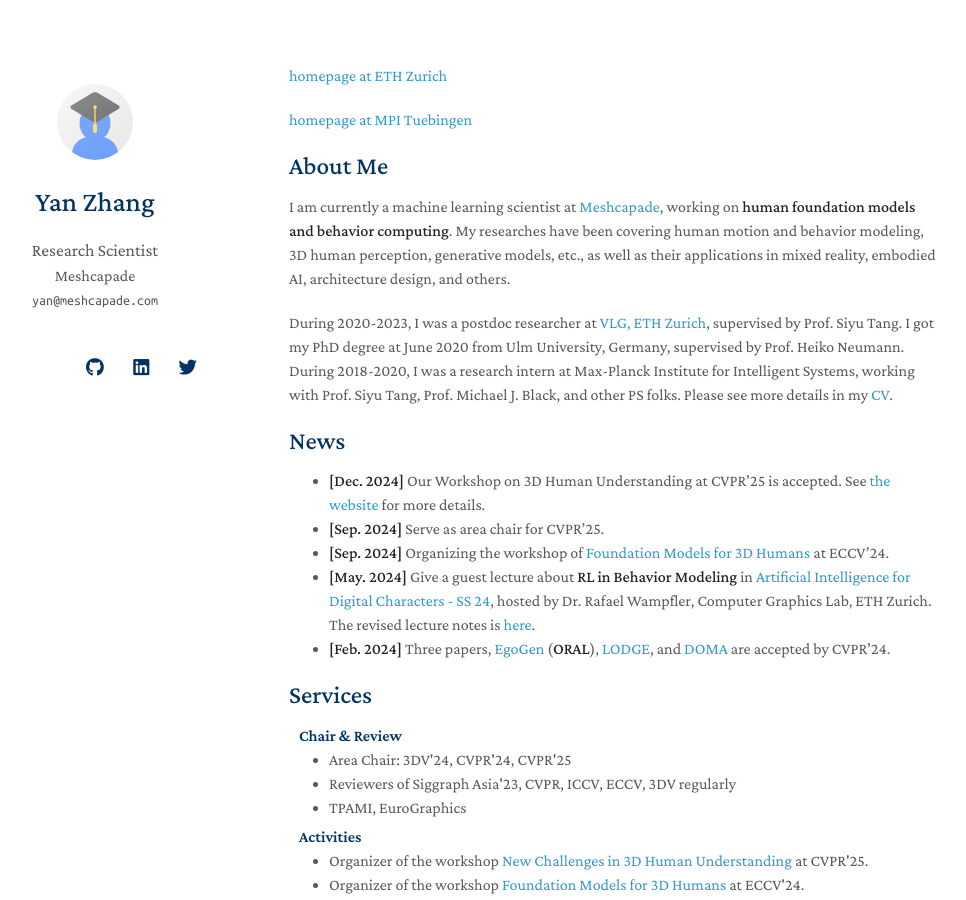
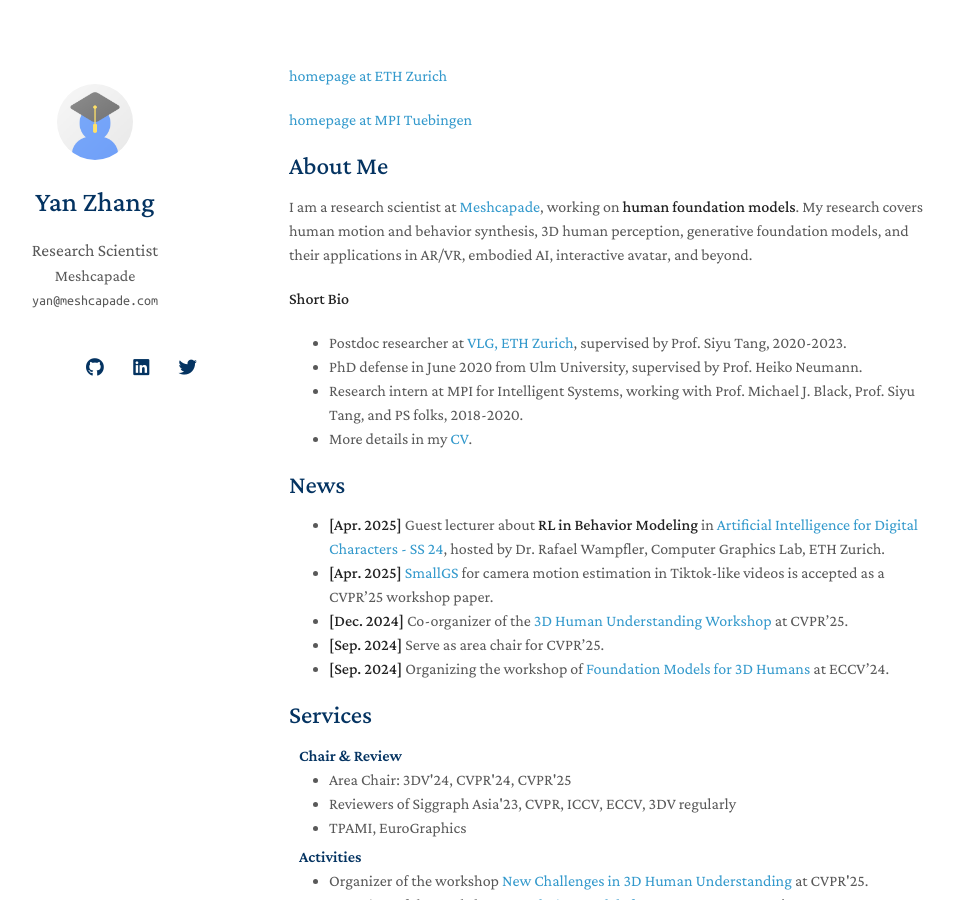
Before and after one commit to yz-cnsdqz/yz-cnsdqz.github.io, a Jekyll site: the page built from index.md, in a window 1280 px wide and 900 px high. Shown: the whole window, without its empty margins (181-1147 px from the left). Built offline with Jekyll 4.4.1, drawn with Linux system fonts in a browser that asks for light colours; nearby versions of some CDN libraries; a style sheet for code colours, icons or effects is not loaded; some of the changed text lies outside the part shown.

Commit message:
update pages

```diff
--- a/_includes/publications.md
+++ b/_includes/publications.md
@@ -1,9 +1,9 @@
-<h2 id="publications" style="margin: 2px 0px -15px;">Recent Publications</h2>
+<h2 id="publications" style="margin: 2px 0px -15px;">Selected Publications</h2>
 
 <div class="publications">
 <ol class="bibliography">
 
-Please see the full publication list at <a href="https://scholar.google.com/citations?user=5VpkLO8AAAAJ&hl=en">Google Scholar</a>
+Please see all at <a href="https://scholar.google.com/citations?user=5VpkLO8AAAAJ&hl=en">Google Scholar</a>
 
 
 
--- a/index.md
+++ b/index.md
@@ -9,28 +9,22 @@ layout: homepage
 
 
 ## About Me
-I am currently a machine learning scientist at [Meshcapade](https://meshcapade.com/), working on **human foundation models and behavior computing**.
-My researches have been covering human motion and behavior modeling, 3D human perception, generative models, etc., as well as their applications in mixed reality, embodied AI, architecture design, and others.
+I am a research scientist at [Meshcapade](https://meshcapade.com/), working on **human foundation models**.
+My research covers human motion and behavior synthesis, 3D human perception, generative foundation models, and their applications in AR/VR, embodied AI, interactive avatar, and beyond.
 
-During 2020-2023, I was a postdoc researcher at [VLG, ETH Zurich](https://vlg.inf.ethz.ch), supervised by Prof. Siyu Tang.
-I got my PhD degree at June 2020 from Ulm University, Germany, supervised by Prof. Heiko Neumann.
-During 2018-2020, I was a research intern at Max-Planck Institute for Intelligent Systems, working with Prof. Siyu Tang, Prof. Michael J. Black, and other PS folks.
-Please see more details in my [CV](assets/files/yanzhang_CV.pdf).
-
-<!-- ## Research Experiences and Interests
-
-- **Computer Vision:** body pose estimation, action understanding, motion and correspondence problem
-- **Machine Learning:** deep generative models, reinforcement learning, inverse problem
-- **Graphics:** motion capture and behavior synthesis, human-scene interactions, parametric body models, neural rendering
-- **Applications:** mixed reality, synthetic data, human-centric simulation, embodied AI, etc. -->
+**Short Bio**
+- Postdoc researcher at [VLG, ETH Zurich](https://vlg.inf.ethz.ch), supervised by Prof. Siyu Tang, 2020-2023.
+- PhD defense in June 2020 from Ulm University, supervised by Prof. Heiko Neumann.
+- Research intern at MPI for Intelligent Systems, working with Prof. Michael J. Black, Prof. Siyu Tang, and PS folks, 2018-2020.
+- More details in my [CV](assets/files/yanzhang_CV.pdf).
 
 
 ## News
-- **[Dec. 2024]** Our Workshop on 3D Human Understanding at CVPR'25 is accepted. See [the website](https://sites.google.com/view/3d-humans-cvpr2025) for more details.
+- **[Apr. 2025]** Guest lecturer about **RL in Behavior Modeling** in [Artificial Intelligence for Digital Characters - SS 24](https://cgl.ethz.ch/teaching/aichar24/home.php), hosted by Dr. Rafael Wampfler, Computer Graphics Lab, ETH Zurich.
+- **[Apr. 2025]** [SmallGS](https://yuxinyao620.github.io/SmallGS/) for camera motion estimation in Tiktok-like videos is accepted as a CVPR'25 workshop paper.
+- **[Dec. 2024]** Co-organizer of the [3D Human Understanding Workshop](https://sites.google.com/view/3d-humans-cvpr2025) at CVPR'25.
 - **[Sep. 2024]** Serve as area chair for CVPR'25.
 - **[Sep. 2024]** Organizing the workshop of [Foundation Models for 3D Humans](https://human-foundation.github.io/workshop-eccv-2024/) at ECCV'24.
-- **[May. 2024]** Give a guest lecture about **RL in Behavior Modeling** in [Artificial Intelligence for Digital Characters - SS 24](https://cgl.ethz.ch/teaching/aichar24/home.php), hosted by Dr. Rafael Wampfler, Computer Graphics Lab, ETH Zurich. The revised lecture notes is [here]().
-- **[Feb. 2024]** Three papers, [EgoGen](https://ego-gen.github.io) (**ORAL**), [LODGE](https://li-ronghui.github.io/lodge), and [DOMA](https://yz-cnsdqz.github.io/eigenmotion/DOMA/) are accepted by CVPR'24.
 
 {% include_relative _includes/services.md %}
 
```
